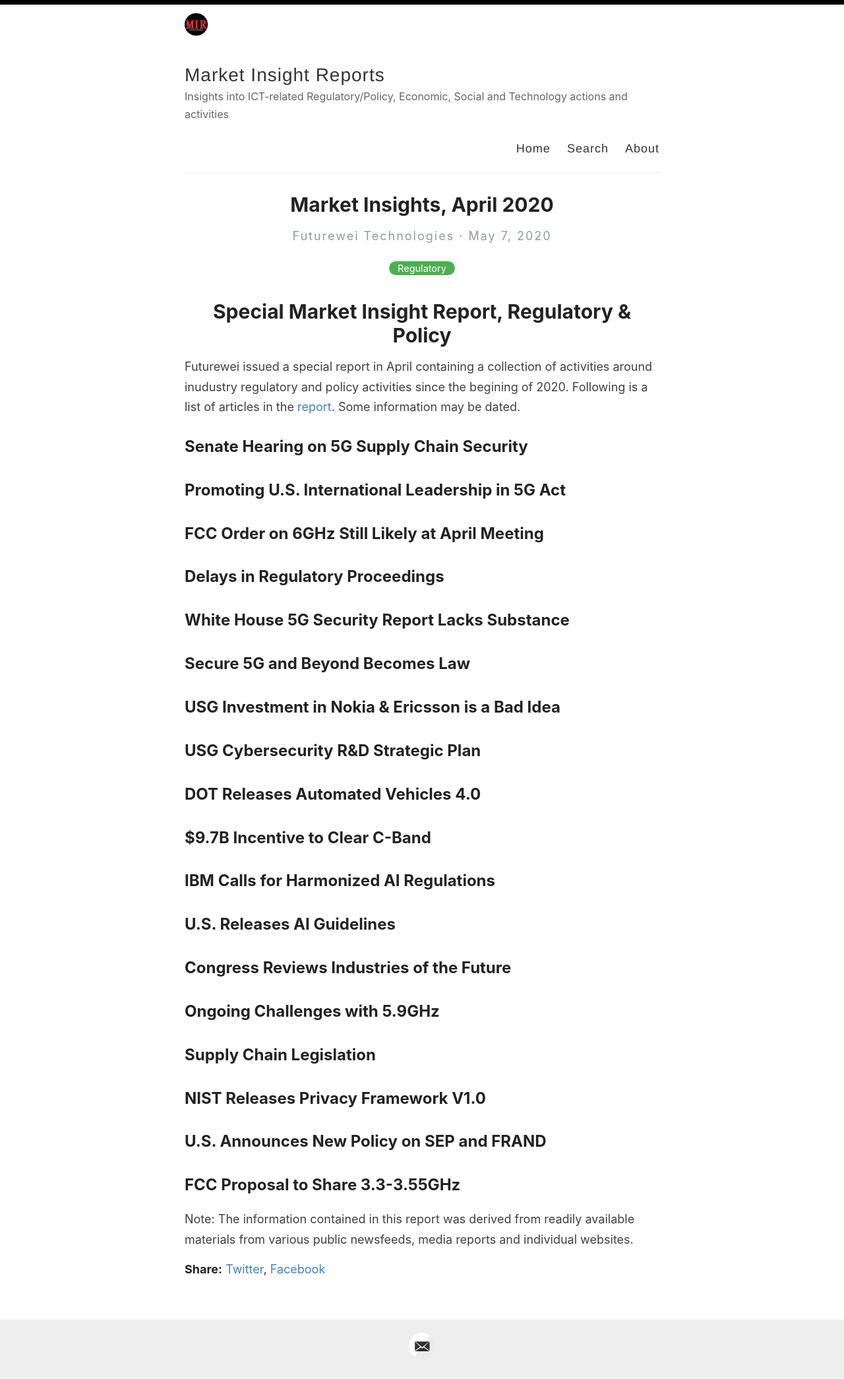
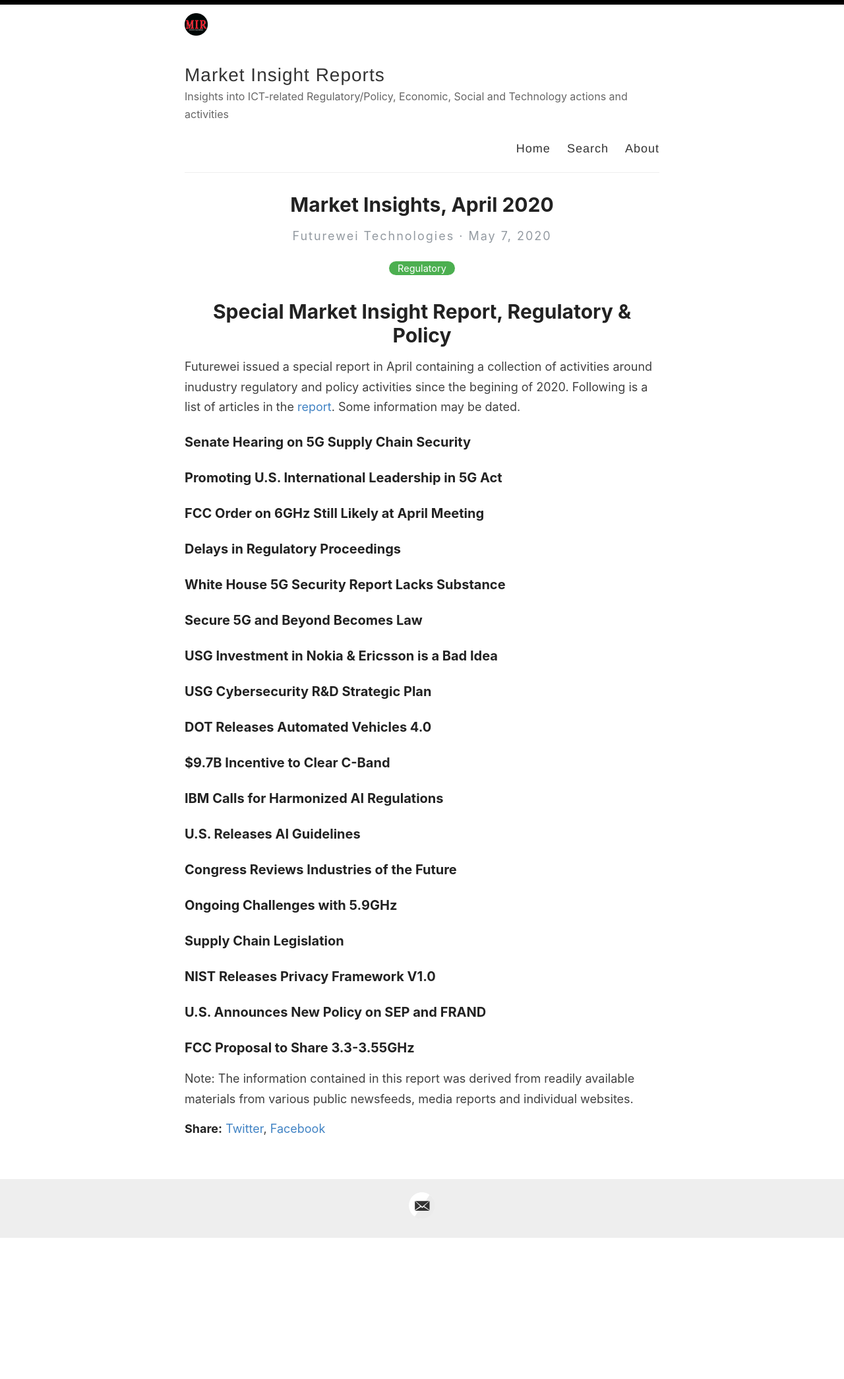
Before and after one commit to MarketInsights/AI, a Jekyll site: the page built from _posts/2020-05-7-Regulatory-Policy-Updates.md, in a window 1280 px wide. Shown: the whole page at 66% size. Built offline with Jekyll 4.4.1, drawn with Linux system fonts in a browser that asks for light colours; after the commit the page ends 1876 px from its top, so only the background shows below that.

```diff
--- a/_posts/2020-05-7-Regulatory-Policy-Updates.md
+++ b/_posts/2020-05-7-Regulatory-Policy-Updates.md
@@ -8,24 +8,24 @@ categories: Regulatory
 
 Futurewei issued a special report in April containing a collection of activities around inudustry regulatory and policy activities since the begining of 2020. Following is a list of articles in the [report](Market-Insights-SE1-March2020.pdf). Some information may be dated.
 
-## Senate Hearing on 5G Supply Chain Security
-## Promoting U.S. International Leadership in 5G Act
-## FCC Order on 6GHz Still Likely at April Meeting
-## Delays in Regulatory Proceedings
-## White House 5G Security Report Lacks Substance
-## Secure 5G and Beyond Becomes Law
-## USG Investment in Nokia & Ericsson is a Bad Idea
-## USG Cybersecurity R&D Strategic Plan
-## DOT Releases Automated Vehicles 4.0
-## $9.7B Incentive to Clear C-Band
-## IBM Calls for Harmonized AI Regulations
-## U.S. Releases AI Guidelines
-## Congress Reviews Industries of the Future
-## Ongoing Challenges with 5.9GHz
-## Supply Chain Legislation
-## NIST Releases Privacy Framework V1.0
-## U.S. Announces New Policy on SEP and FRAND
-## FCC Proposal to Share 3.3-3.55GHz
+### Senate Hearing on 5G Supply Chain Security
+### Promoting U.S. International Leadership in 5G Act
+### FCC Order on 6GHz Still Likely at April Meeting
+### Delays in Regulatory Proceedings
+### White House 5G Security Report Lacks Substance
+### Secure 5G and Beyond Becomes Law
+### USG Investment in Nokia & Ericsson is a Bad Idea
+### USG Cybersecurity R&D Strategic Plan
+### DOT Releases Automated Vehicles 4.0
+### $9.7B Incentive to Clear C-Band
+### IBM Calls for Harmonized AI Regulations
+### U.S. Releases AI Guidelines
+### Congress Reviews Industries of the Future
+### Ongoing Challenges with 5.9GHz
+### Supply Chain Legislation
+### NIST Releases Privacy Framework V1.0
+### U.S. Announces New Policy on SEP and FRAND
+### FCC Proposal to Share 3.3-3.55GHz
 
 Note: The information contained in this report was derived from readily available materials from various public newsfeeds, media reports and individual
 websites.
```
